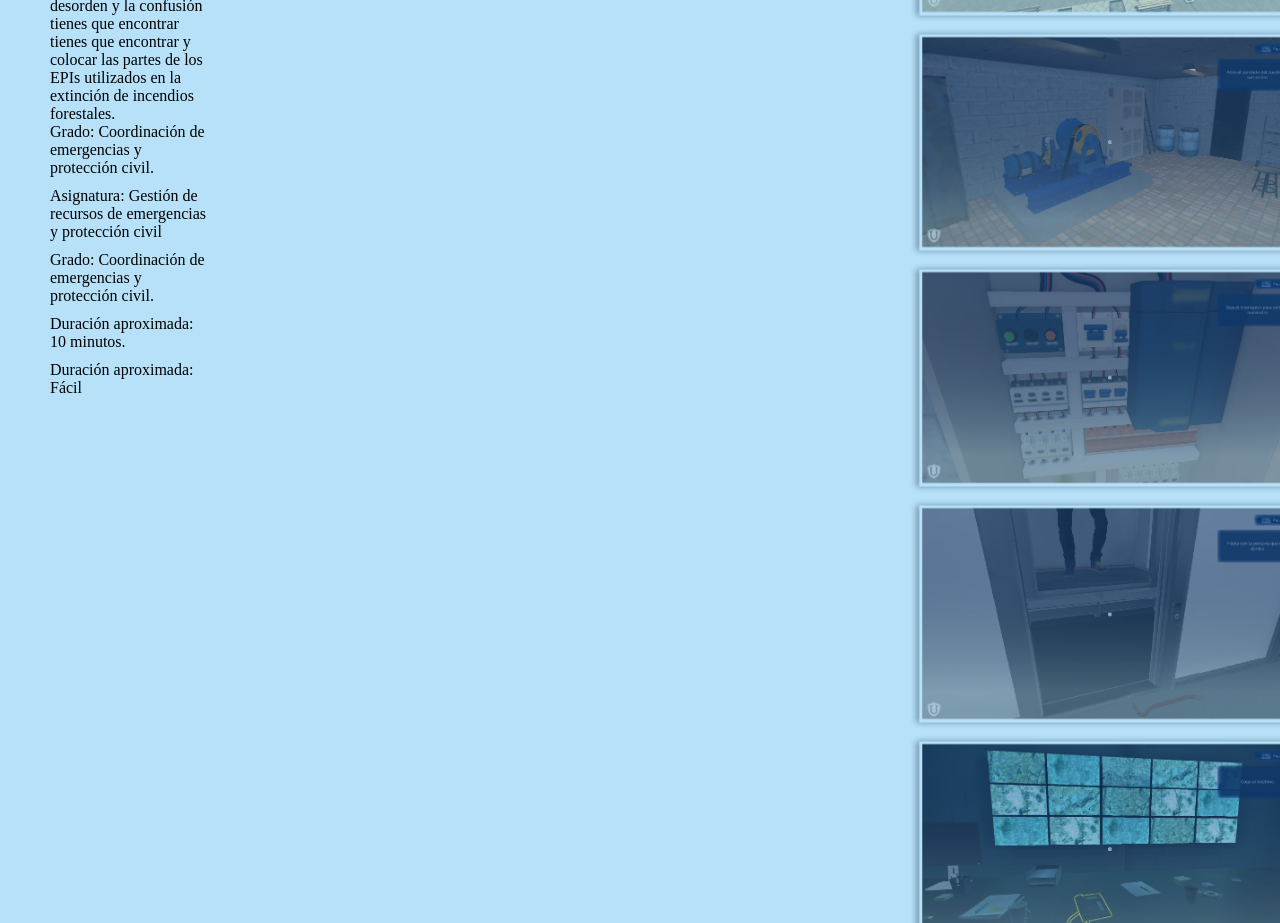
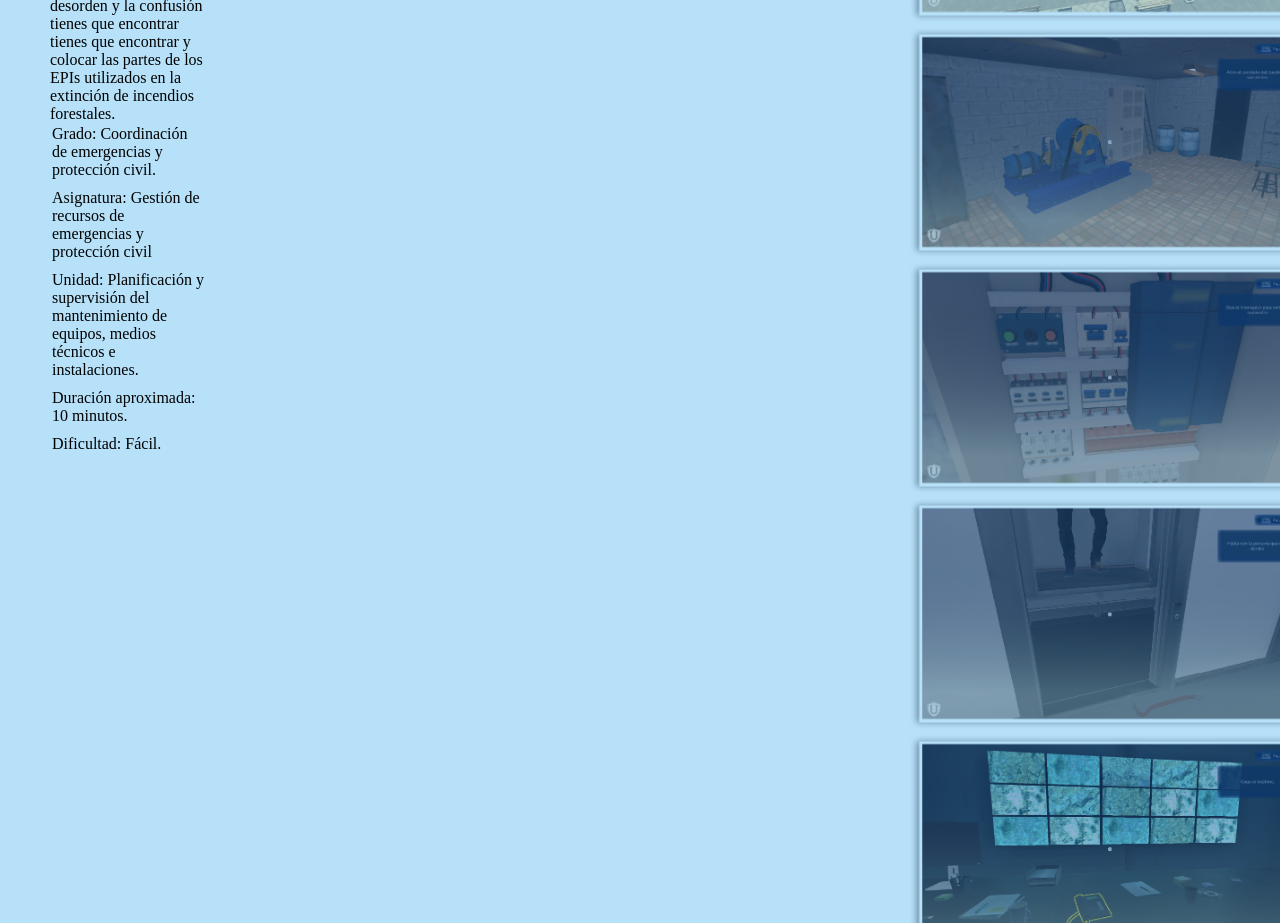
Before and after one commit to Lokitroki/React, a React (Vite) app: page /Game0 in a window 1280 px wide. Shown: the part 1000-1923 px from the top of the page. Built offline with nearby package versions, Linux system fonts and the light colour scheme.

Commit message:
Table de bootstrap

```diff
--- a/src/Screens/Game.jsx
+++ b/src/Screens/Game.jsx
@@ -1,6 +1,7 @@
 import React from 'react'
 import imagesGame from '../assets/imagesGame.jsx'
 import styles from './Game.module.css'
+import { Table } from 'react-bootstrap'
 
 const Game = () => {
   return (
@@ -12,13 +13,15 @@ const Game = () => {
       <div class={styles.content_txt}>
           <h2>Mantenimiento de los equipos y herramientas de extinción de incendios forestales.</h2>
           <p>En un campo de prácticas sumido en el desorden y la confusión tienes que encontrar tienes que encontrar y colocar las partes de los EPIs utilizados en la extinción de incendios forestales.</p>
-          <ul>
-            <li>Grado: Coordinación de emergencias y protección civil.</li>
-            <li>Asignatura: Gestión de recursos de emergencias y protección civil</li>
-            <li>Grado: Coordinación de emergencias y protección civil.</li>
-            <li>Duración aproximada: 10 minutos.</li>
-            <li>Duración aproximada: Fácil</li>
-          </ul>
+          <Table>
+            <tr>
+              <td>Grado: Coordinación de emergencias y protección civil.</td>
+              <td>Asignatura: Gestión de recursos de emergencias y protección civil</td>
+              <td>Unidad: Planificación y supervisión del mantenimiento de equipos, medios técnicos e instalaciones.</td>
+              <td>Duración aproximada: 10 minutos.</td>
+              <td>Dificultad: Fácil.</td>
+            </tr>
+          </Table>
         </div>
         <div class={styles.content_image}>
           <img src={imagesGame.a0}/>
--- a/src/Screens/Game.module.css
+++ b/src/Screens/Game.module.css
@@ -17,8 +17,8 @@
     margin-bottom: 10px;
 }
 
-.content_txt ul li {
-    list-style: none;
+.content_txt tr td {
+    display: flex;
     margin-bottom: 10px;
 }
 .content_image {
```
